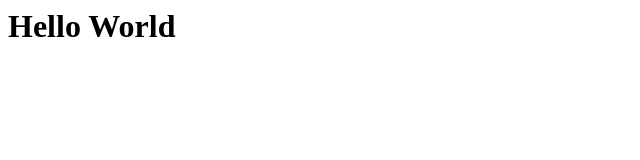
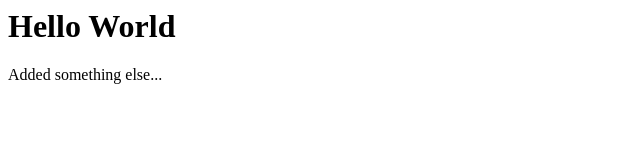
Before and after one commit to wizerbud/wizerbud.github.io, a plain HTML site: page index.html in a window 1280 px wide. Shown: the whole page, without its empty margins (0-640 px from the left). Drawn offline with Linux system fonts and the light colour scheme.

Commit message:
Added something else

```diff
--- a/index.html
+++ b/index.html
@@ -1 +1,3 @@
 <h1>Hello World</h1>
+
+<p>Added something else...</p>
```
